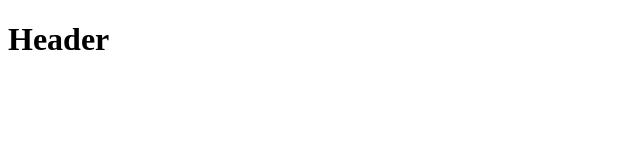
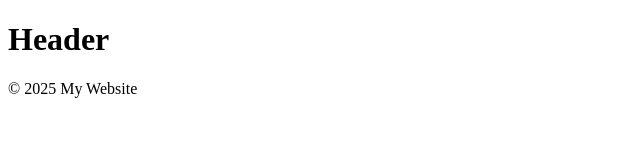
Before and after one commit to xpieemma/version-control-simulation-e.pierre, a plain HTML site: page index.html in a window 1280 px wide. Shown: the whole page, without its empty margins (0-640 px from the left). Drawn offline with Linux system fonts and the light colour scheme.

Commit message:
Added footer section to index.html

```diff
--- a/index.html
+++ b/index.html
@@ -7,5 +7,8 @@
 </head>
 <body>
     <h1> Header</h1>
+
+    <footer>
+  <p>&copy; 2025 My Website</p>
 </body>
 </html>
```
